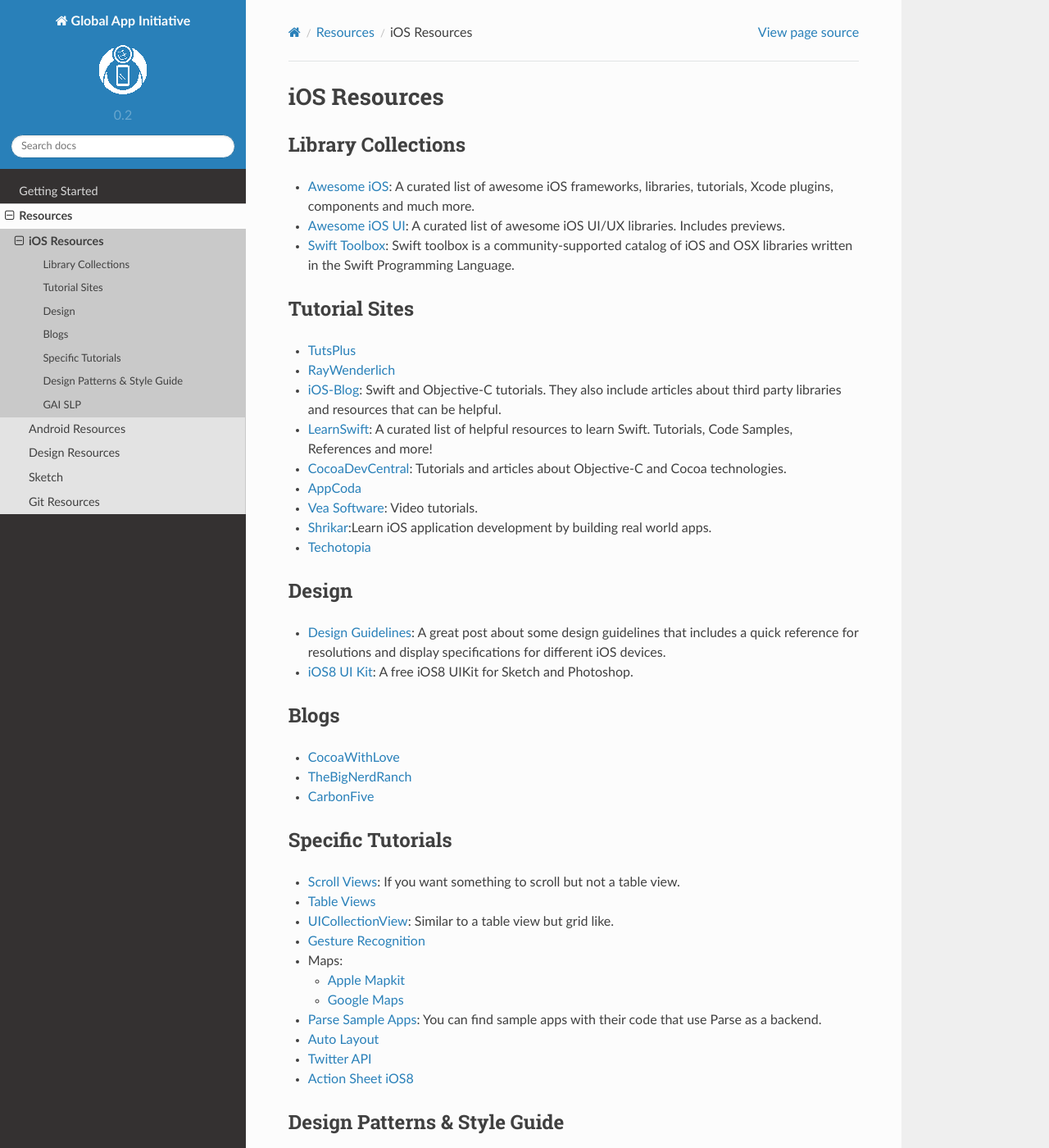
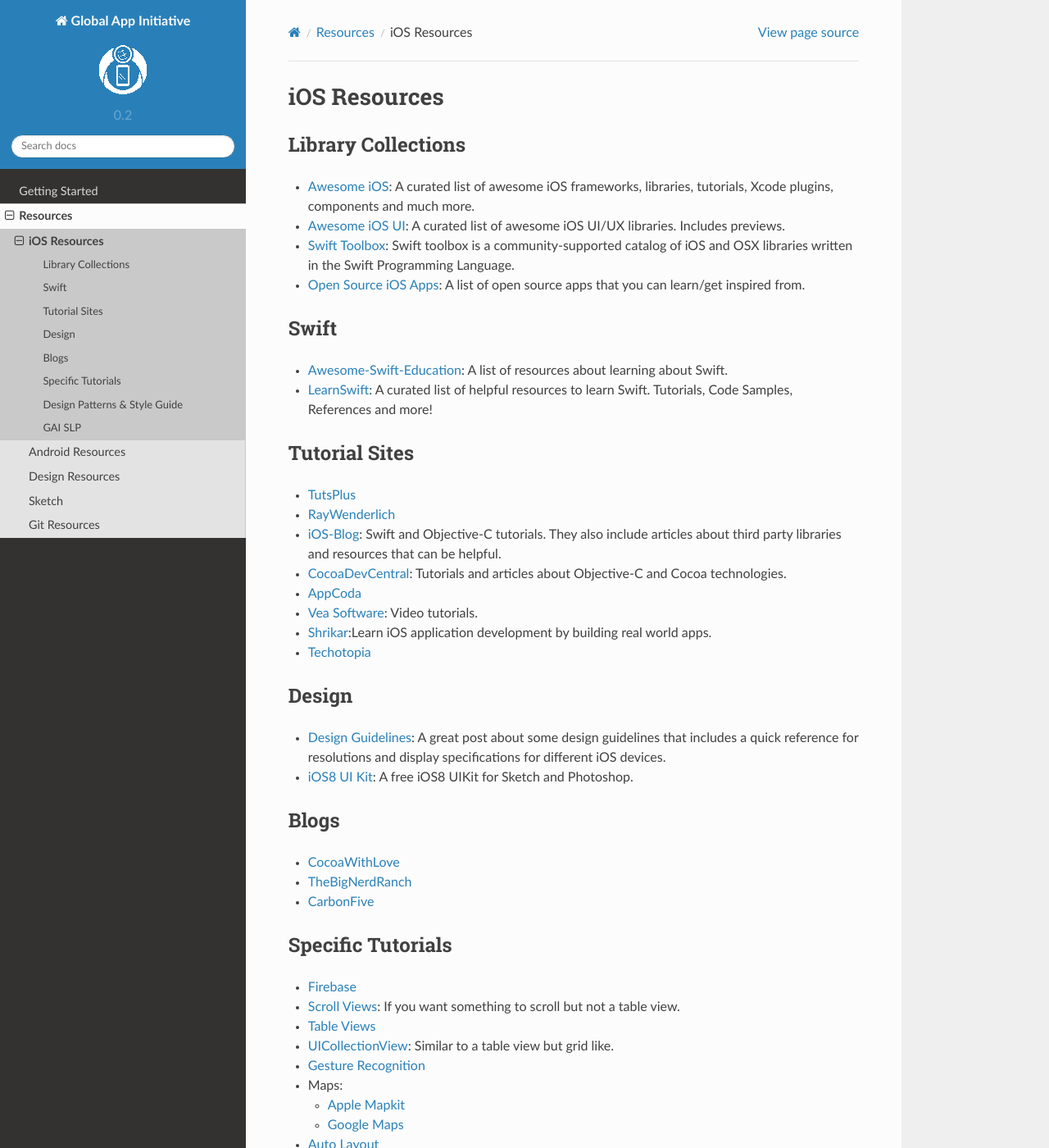
Before and after one commit to GlobalAppInitiative/Education-Resources, a Sphinx documentation site: the page built from docs/resources/ios_resources.rst, in a window 1280 px wide and 1400 px high. Shown: the whole window at 82% size. Built offline with Sphinx 7.4.7 and the Read the Docs theme 2.0.0, drawn with Linux system fonts in a browser that asks for light colours.

Commit message:
Updated content

```diff
--- a/docs/resources/ios_resources.rst
+++ b/docs/resources/ios_resources.rst
@@ -10,12 +10,24 @@
   Swift toolbox is a community-supported catalog
   of iOS and OSX libraries written in the
   Swift Programming Language.
+- `Open Source iOS Apps`_: A list of open source apps that you can learn/get inspired from.
 
 
 .. _`Awesome iOS`: https://github.com/vsouza/awesome-ios
 .. _`Awesome iOS UI`: https://github.com/cjwirth/awesome-ios-ui
 .. _`Swift Toolbox`: http://www.swifttoolbox.io/
+.. _`Open Source iOS Apps`: https://github.com/dkhamsing/open-source-ios-apps
 
+Swift
+-----
+
+- Awesome-Swift-Education_: A list of resources about learning about Swift.
+- LearnSwift_: A curated list of helpful resources to learn Swift. Tutorials,
+  Code Samples, References and more!
+
+
+.. _LearnSwift: http://www.learnswift.tips/
+.. _Awesome-Swift-Education: https://github.com/hsavit1/Awesome-Swift-Education
 
 Tutorial Sites
 --------------
@@ -24,8 +36,6 @@
 - RayWenderlich_
 - iOS-Blog_: Swift and Objective-C tutorials. They also include articles about
   third party libraries and resources that can be helpful.
-- LearnSwift_: A curated list of helpful resources to learn Swift. Tutorials,
-  Code Samples, References and more!
 - CocoaDevCentral_: Tutorials and articles about Objective-C and Cocoa
   technologies.
 - AppCoda_
@@ -67,6 +76,7 @@
 Specific Tutorials
 ------------------
 
+- Firebase_
 - `Scroll Views`_: If you want something to scroll but not a table view.
 - `Table Views`_
 - UICollectionView_: Similar to a table view but grid like.
@@ -75,19 +85,17 @@
 
   * `Apple Mapkit`_
   * `Google Maps`_
-- `Parse Sample Apps`_: You can find sample apps with their code that use Parse as a backend.
 - `Auto Layout`_
 - `Twitter API`_
 - `Action Sheet iOS8`_
 
-
+.. _Firebase: https://www.raywenderlich.com/109706/firebase-tutorial-getting-started
 .. _Scroll Views: http://www.raywenderlich.com/76436/use-uiscrollview-scroll-zoom-content-swift
 .. _Table Views: http://www.appcoda.com/uitableview-tutorial-storyboard-xcode5/
 .. _UICollectionView: http://www.raywenderlich.com/22324/beginning-uicollectionview-in-ios-6-part-12
 .. _Gesture Recognition: http://www.avocarrot.com/blog/implement-gesture-recognizers-swift/
 .. _`Apple Mapkit`: http://www.raywenderlich.com/21365/introduction-to-mapkit-in-ios-6-tutorial
 .. _Google Maps: http://www.raywenderlich.com/81103/introduction-google-maps-ios-sdk-swift
-.. _`Parse Sample Apps`: https://parse.com/tutorials
 .. _Auto Layout: http://www.raywenderlich.com/20881/beginning-auto-layout-part-1-of-2
 .. _Twitter API: http://www.raywenderlich.com/21558/beginning-twitter-tutorial-updated-for-ios-6
 .. _`Action Sheet iOS8`: http://www.ioscreator.com/tutorials/action-sheet-tutorial-ios8-swift
```
Also changed, not shown: other parts of docs/resources/ios_resources.rst (+0 -1 lines).
